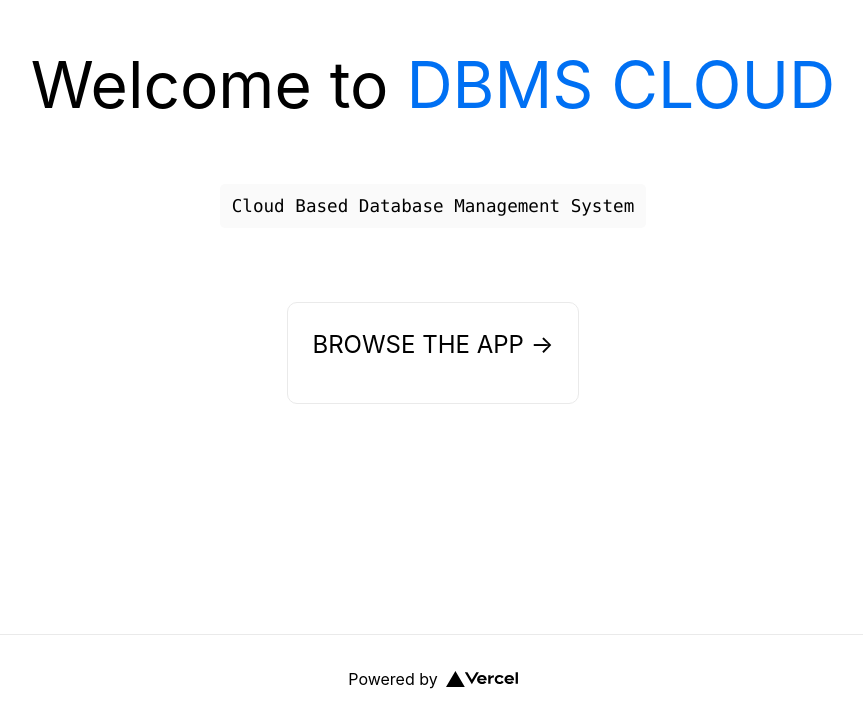
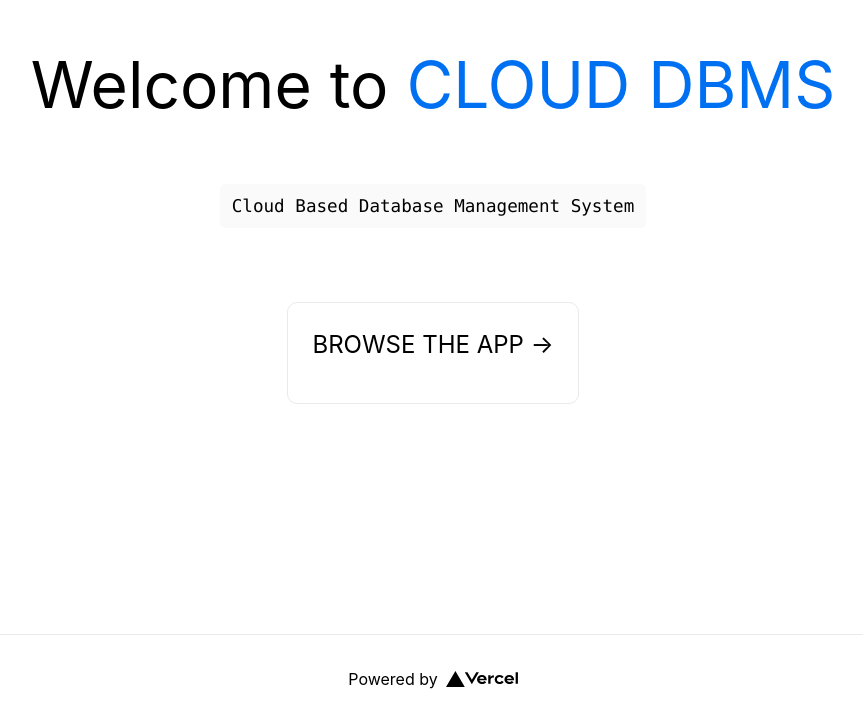
Before and after one commit to ShafiqSuhag/dbms-app, a Next.js app: page / in a window 1280 px wide. Shown: the part 166-889 px from the top of the page, without its empty margins (207-1070 px from the left). Built offline with nearby package versions, Linux system fonts and the light colour scheme.

Commit message:
readme update

```diff
--- a/pages/index.js
+++ b/pages/index.js
@@ -14,7 +14,7 @@ export default function Home() {
 
       <main className={styles.main}>
         <h1 className={styles.title}>
-          Welcome to <a href="#">DBMS CLOUD</a>
+          Welcome to <a href="#">CLOUD DBMS</a>
         </h1>
 
         <p className={styles.description}>
```
Also changed, not shown: 1 other file (tests, documents, lock files or other folders).
